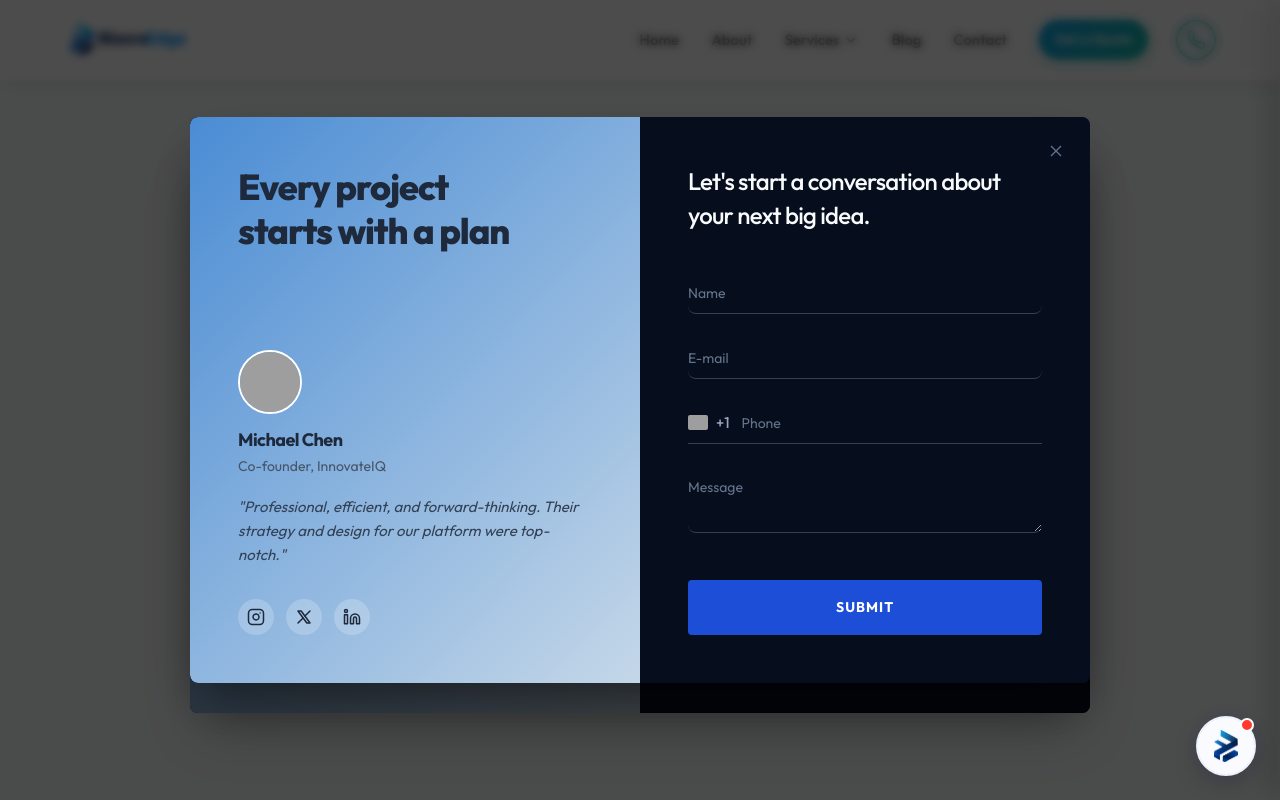
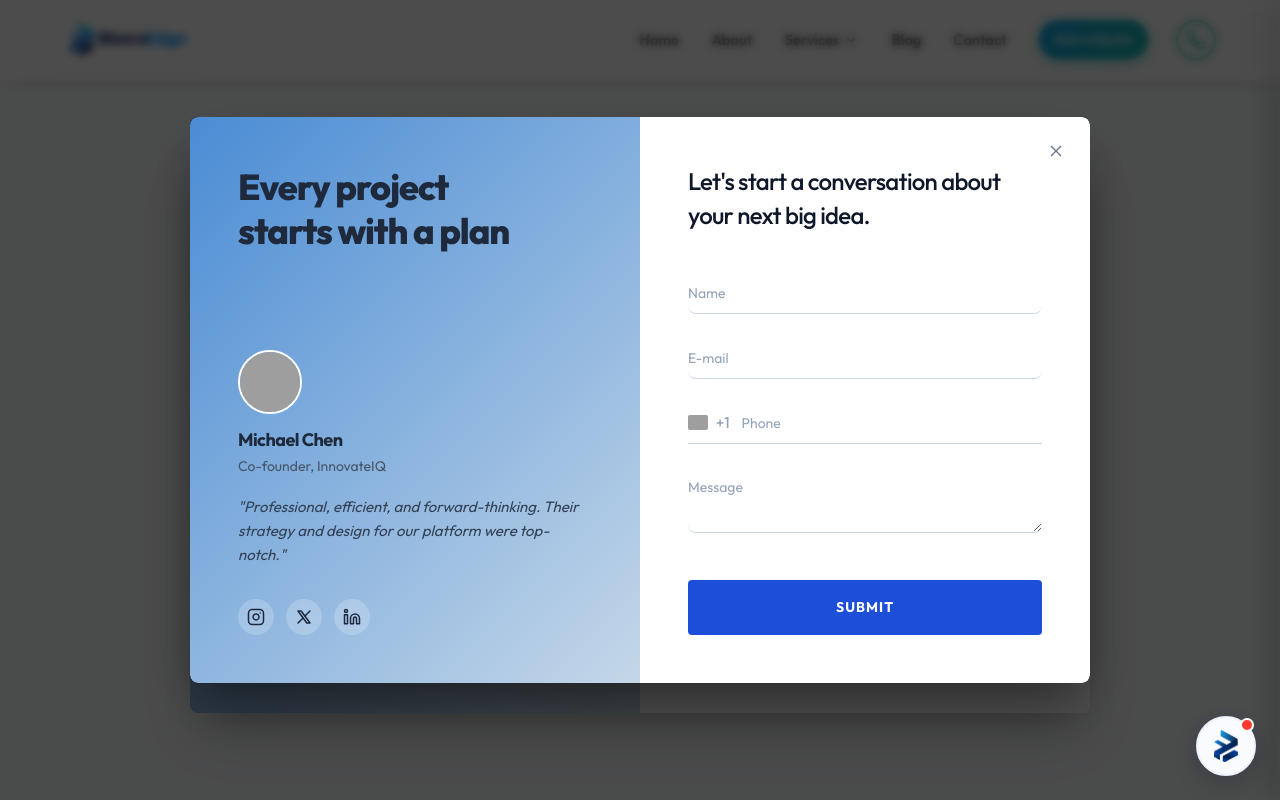
Before and after one commit to bizoraedge-com/Biz, a Next.js app: page /quote in a window 1280 px wide. Both pictures are taken after a click on the button "Get a Quote". Shown: the top 800 px of the page. Built offline with nearby package versions, Linux system fonts and the light colour scheme; grey boxes are pictures that could not be loaded.

Commit message:
Update form modals and quote page to light theme

```diff
--- a/src/app/(marketing)/quote/quote.module.css
+++ b/src/app/(marketing)/quote/quote.module.css
@@ -12,7 +12,7 @@
   flex-direction: row;
   width: 100%;
   max-width: 900px;
-  background: #0b162c;
+  background: #ffffff;
   border-radius: 8px;
   box-shadow: 0 25px 50px -12px rgba(0, 0, 0, 0.25);
   overflow: hidden;
@@ -93,7 +93,7 @@
 .rightPanel {
   flex: 1;
   padding: 48px;
-  background: #060e1d;
+  background: #ffffff;
   display: flex;
   flex-direction: column;
 }
@@ -101,7 +101,7 @@
 .rightTitle {
   font-size: 24px;
   font-weight: 500;
-  color: #f8fafc;
+  color: #0f172a;
   margin: 0 0 40px 0;
   line-height: 1.4;
 }
@@ -117,12 +117,13 @@
 }
 
 .input,
-.textarea {
+.textarea,
+.select {
   width: 100%;
   background: transparent;
   border: none;
-  border-bottom: 1px solid #334155;
-  color: #f8fafc;
+  border-bottom: 1px solid #cbd5e1;
+  color: #0f172a;
   font-size: 15px;
   padding: 8px 0;
   transition: border-color 0.2s;
@@ -130,17 +131,23 @@
 }
 
 .input:focus,
-.textarea:focus {
+.textarea:focus,
+.select:focus {
   outline: none;
   border-bottom-color: #3b82f6;
   background: transparent !important;
-  color: #f8fafc !important;
+  color: #0f172a !important;
+}
+
+.select option {
+  background: #ffffff;
+  color: #0f172a;
 }
 
 .phoneWrapper {
   display: flex;
   align-items: center;
-  border-bottom: 1px solid #334155;
+  border-bottom: 1px solid #cbd5e1;
   transition: border-color 0.2s;
 }
 
@@ -162,14 +169,14 @@
 .textarea:-webkit-autofill,
 .textarea:-webkit-autofill:hover,
 .textarea:-webkit-autofill:focus {
-  -webkit-text-fill-color: #f8fafc !important;
-  -webkit-box-shadow: 0 0 0px 1000px #060e1d inset !important;
+  -webkit-text-fill-color: #0f172a !important;
+  -webkit-box-shadow: 0 0 0px 1000px #ffffff inset !important;
   transition: background-color 5000s ease-in-out 0s;
 }
 
 .input::placeholder,
 .textarea::placeholder {
-  color: #64748b;
+  color: #94a3b8;
   font-size: 14px;
 }
 
--- a/src/components/common/GetQuoteModal.module.css
+++ b/src/components/common/GetQuoteModal.module.css
@@ -140,7 +140,7 @@
 .rightPanel {
   flex: 1;
   padding: 48px;
-  background: #060e1d;
+  background: #ffffff;
   border-top-right-radius: 8px;
   border-bottom-right-radius: 8px;
   display: flex;
@@ -150,7 +150,7 @@
 .rightTitle {
   font-size: 24px;
   font-weight: 500;
-  color: #f8fafc;
+  color: #0f172a;
   margin: 0 0 40px 0;
   line-height: 1.4;
 }
@@ -171,8 +171,8 @@
   width: 100%;
   background: transparent;
   border: none;
-  border-bottom: 1px solid #334155;
-  color: #f8fafc;
+  border-bottom: 1px solid #cbd5e1;
+  color: #0f172a;
   font-size: 15px;
   padding: 8px 0;
   transition: border-color 0.2s;
@@ -191,8 +191,8 @@
 }
 
 .select option {
-  background: #060e1d;
-  color: #f8fafc;
+  background: #ffffff;
+  color: #0f172a;
 }
 
 .input:focus,
@@ -201,13 +201,13 @@
   outline: none;
   border-bottom-color: #3b82f6;
   background: transparent !important;
-  color: #f8fafc !important;
+  color: #0f172a !important;
 }
 
 .phoneWrapper {
   display: flex;
   align-items: center;
-  border-bottom: 1px solid #334155;
+  border-bottom: 1px solid #cbd5e1;
   transition: border-color 0.2s;
 }
 
@@ -229,14 +229,14 @@
 .textarea:-webkit-autofill,
 .textarea:-webkit-autofill:hover,
 .textarea:-webkit-autofill:focus {
-  -webkit-text-fill-color: #f8fafc !important;
-  -webkit-box-shadow: 0 0 0px 1000px #060e1d inset !important;
+  -webkit-text-fill-color: #0f172a !important;
+  -webkit-box-shadow: 0 0 0px 1000px #ffffff inset !important;
   transition: background-color 5000s ease-in-out 0s;
 }
 
 .input::placeholder,
 .textarea::placeholder {
-  color: #64748b;
+  color: #94a3b8;
   font-size: 14px;
 }
 
```
